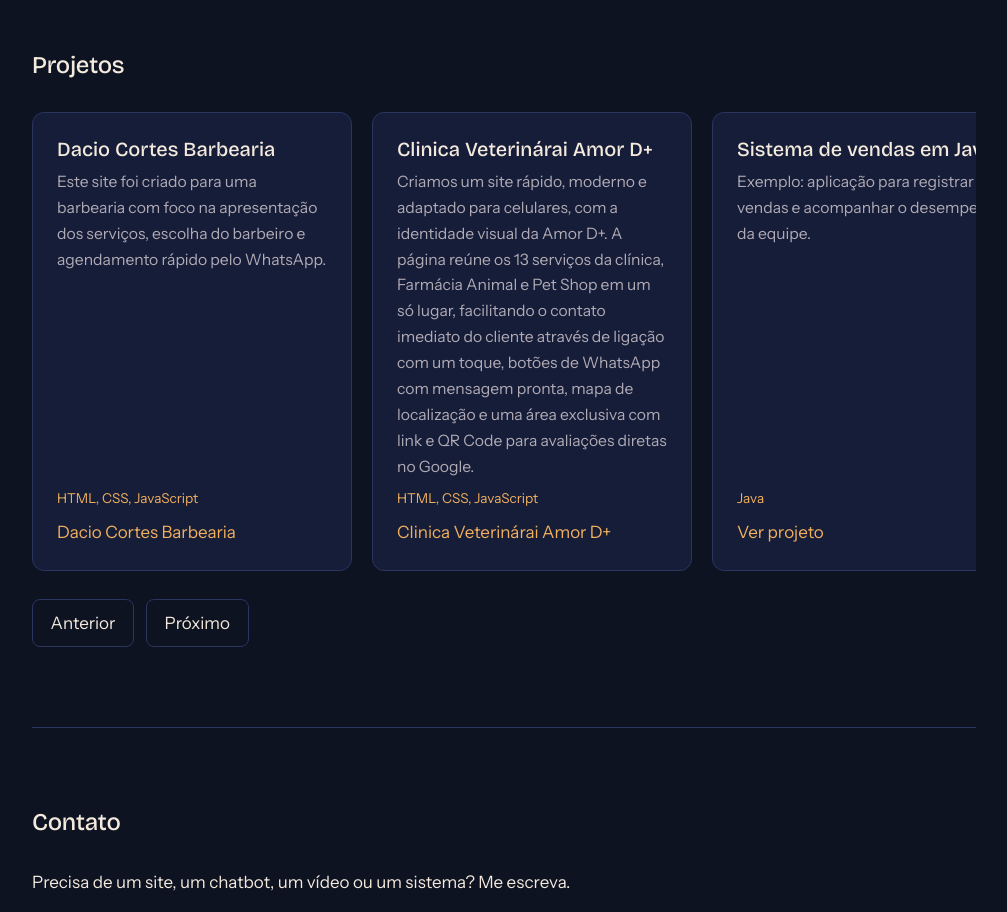
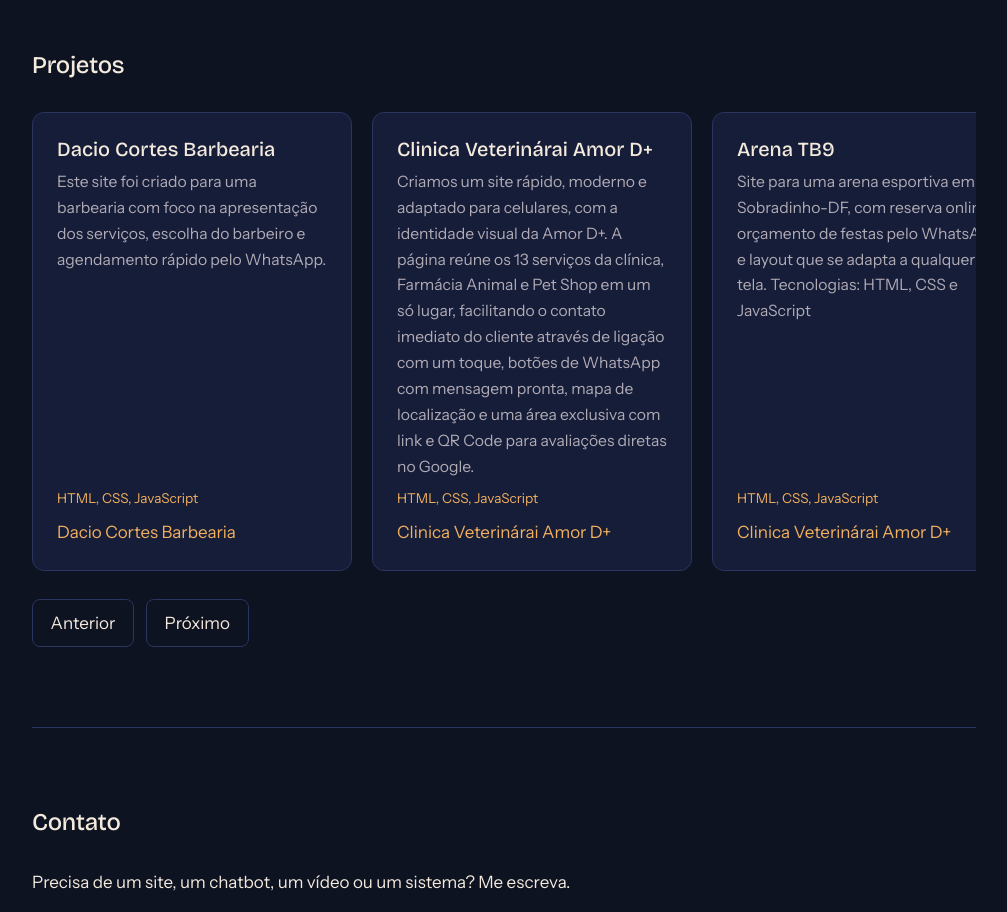
Before and after one commit to welderova/wova.dev, a plain HTML site: page index.html in a window 1280 px wide. Shown: the part 2200-3112 px from the top of the page, without its empty margins (136-1143 px from the left). Drawn offline with nearby package versions, Linux system fonts and the light colour scheme.

Commit message:
Update index.html

```diff
--- a/index.html
+++ b/index.html
@@ -141,6 +141,14 @@
         </li>
 
         <li class="card">
+          <h3>Arena TB9</h3>
+          <p>Site para uma arena esportiva em Sobradinho-DF, com reserva online, orçamento de festas pelo WhatsApp e layout que se adapta a qualquer tela.
+Tecnologias: HTML, CSS e JavaScript</p>
+          <span class="tech">HTML, CSS, JavaScript</span>
+          <a href="https://arenatb9.vercel.app/">Clinica Veterinárai Amor D+</a>
+        </li>
+
+        <li class="card">
           <h3>Sistema de vendas em Java</h3>
           <p>Exemplo: aplicação para registrar vendas e acompanhar o desempenho da equipe.</p>
           <span class="tech">Java</span>
```
